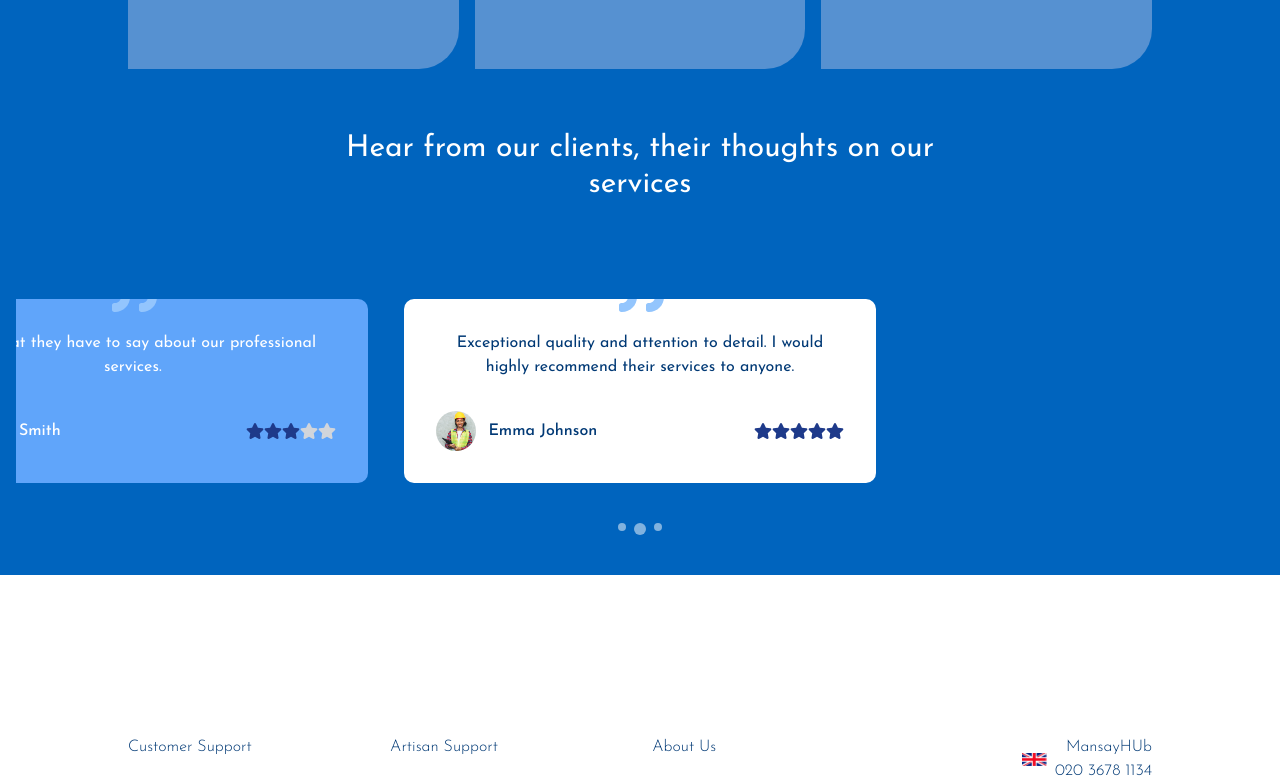
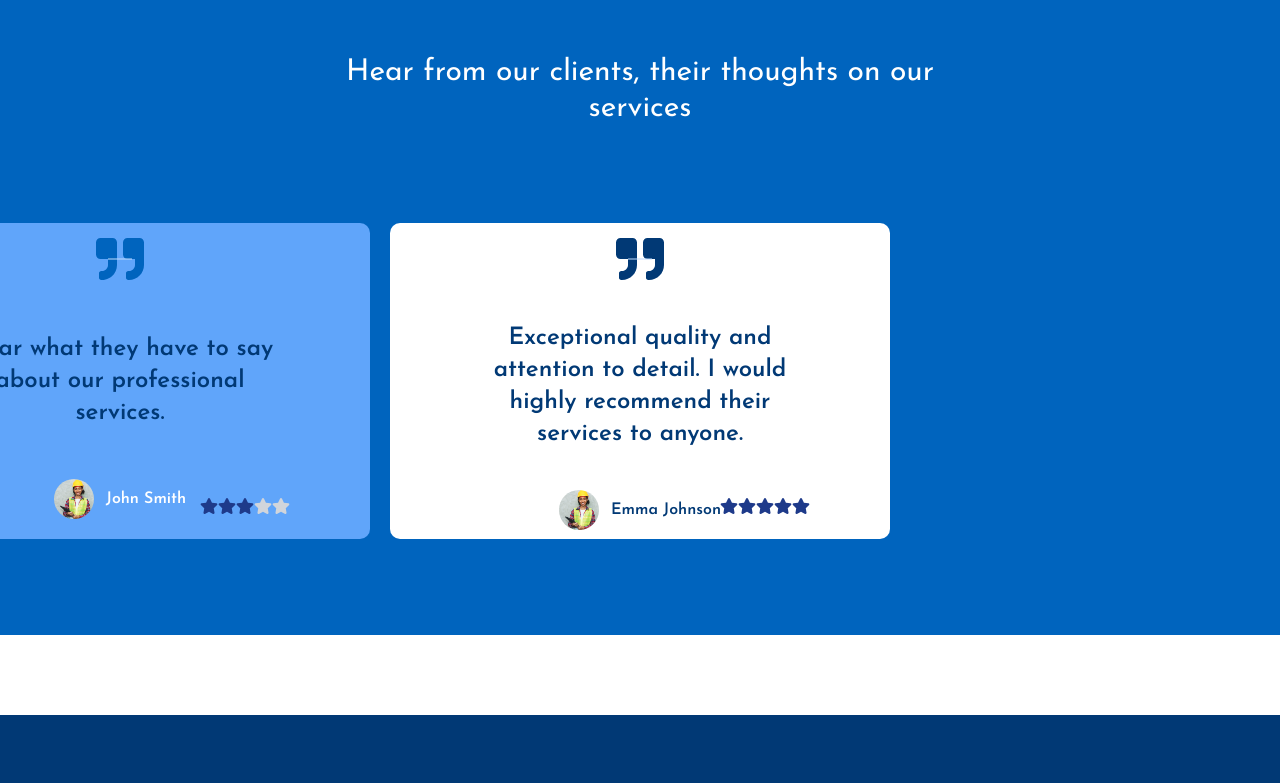
Before and after one commit to stivex001/artsianhub, a Next.js app: page /available-artisan/1 in a window 1280 px wide. Shown: the part 2340-3123 px from the top of the page. Built offline with nearby package versions, Linux system fonts and the light colour scheme.

Commit message:
feat:implemented testimonial page

```diff
--- a/components/navigations/Footer.tsx
+++ b/components/navigations/Footer.tsx
@@ -17,9 +17,10 @@ const Footer = (props: Props) => {
   const isArisanPage = pathname.startsWith("/artisan");
   const isAboutPage = pathname.startsWith("/about");
   const isContactPage = pathname.startsWith("/contact-us");
+  const artisanDetails = pathname.startsWith("/available-artisan");
 
   const hideFooter = isAuthPage || isArisanPage;
-  const changeFooterBg = isAboutPage || isContactPage;
+  const changeFooterBg = isAboutPage || isContactPage || artisanDetails;
 
   return (
     <div
--- a/components/navigations/FooterLinks.tsx
+++ b/components/navigations/FooterLinks.tsx
@@ -19,7 +19,8 @@ export const FooterLinks = ({ links, title }: LinksProps) => {
 
   const isAboutPage = pathname.startsWith("/about");
   const isContactPage = pathname.startsWith("/contact-us");
-  const changeFooterBg = isAboutPage || isContactPage;
+  const artisanDetails = pathname.startsWith("/available-artisan");
+  const changeFooterBg = isAboutPage || isContactPage || artisanDetails;
 
   return (
     <div className="flex flex-col gap-2 lg:gap-6">
--- a/components/pages/artisan/ArtisanProfile.tsx
+++ b/components/pages/artisan/ArtisanProfile.tsx
@@ -113,12 +113,12 @@ export const ArtisanProfile = (props: Props) => {
             </div>
 
             {/* Chat Button */}
-            <div className="flex justify-end mt-10">
+            {/* <div className="flex justify-end mt-10">
               <button className="flex items-center gap-2 bg-primary text-white px-4 py-2 rounded-[10px] hover:bg-primary-dark transition-colors">
                 <FaComments />
                 <span className="text-sm font-semibold">Chat with Artisan</span>
               </button>
-            </div>
+            </div> */}
           </div>
         </div>
       </div>
--- a/components/pages/artisan/Testimonial.tsx
+++ b/components/pages/artisan/Testimonial.tsx
@@ -1,4 +1,4 @@
-"use client"
+"use client";
 
 import React, { useState } from "react";
 import { Benefits } from "./Benefits";
@@ -9,9 +9,9 @@ import { FaQuoteRight, FaStar } from "react-icons/fa";
 import { Swiper, SwiperSlide } from "swiper/react";
 import { Navigation, Pagination } from "swiper/modules";
 // Import Swiper styles
-import "swiper/css";
-import "swiper/css/navigation";
-import "swiper/css/pagination";
+// import "swiper/css";
+// import "swiper/css/navigation";
+// import "swiper/css/pagination";
 
 type Props = {};
 
@@ -56,7 +56,7 @@ export const Testimonial = (props: Props) => {
       <div className="w-full absolute -top-28 left-0 z-40">
         <Benefits />
       </div>
-      <div className="mt-14 px-4">
+      <div className="mt-14 ">
         <h1 className="text-white text-2xl md:text-3xl max-w-2xl mx-auto text-center mb-16 md:mb-24">
           Hear from our clients, their thoughts on our services
         </h1>
@@ -78,7 +78,8 @@ export const Testimonial = (props: Props) => {
             pagination={{
               clickable: true,
               el: ".testimonial-pagination",
-              bulletClass: "inline-block w-2 h-2 rounded-full bg-white/50 mx-1 cursor-pointer transition-all",
+              bulletClass:
+                "inline-block w-2 h-2 rounded-full bg-white mx-1 cursor-pointer transition-all",
               bulletActiveClass: "bg-white w-3 h-3",
             }}
             onSlideChange={(swiper) => setActiveIndex(swiper.realIndex)}
@@ -88,26 +89,31 @@ export const Testimonial = (props: Props) => {
               <SwiperSlide key={testimonial.id}>
                 {({ isActive }) => (
                   <div
-                    className={`relative rounded-[10px] p-8 transition-all duration-300 mx-2 ${
+                    className={`relative h-[316px] flex flex-col justify-between rounded-[10px] px-20 pt-3 pb-6 mb-14 transition-all duration-300 ${
                       isActive ? "bg-white" : "bg-blue-400"
                     }`}
                   >
                     {/* Quote icon */}
-                    <div className="absolute -top-8 left-1/2 transform -translate-x-1/2">
+                    <div className="flex justify-center mb-8">
                       <div className="relative">
-                        <FaQuoteRight className="text-blue-300 text-5xl" />
+                        <FaQuoteRight
+                          className={`${
+                            isActive ? "text-primary" : "text-secondary"
+                          } text-5xl`}
+                        />
                         <div className="absolute top-1/2 left-1/2 transform -translate-x-1/2 -translate-y-1/2 w-6 h-px bg-blue-200"></div>
                       </div>
                     </div>
 
                     {/* Testimonial text */}
-                    <p className={`text-center mb-8 ${isActive ? "text-primary" : "text-white"}`}>
+                    <p
+                      className={`text-center text-2xl max-w-xl mx-auto font-semibold mb-8 text-primary`}
+                    >
                       {testimonial.text}
                     </p>
 
                     {/* Author info */}
-                    <div className="flex justify-between items-center">
-                      <div className="flex items-center gap-3">
+                    <div className="flex items-center justify-center gap-3">
                       <div className="w-10 h-10 rounded-full overflow-hidden relative">
                         <Image
                           src={testimonial.image}
@@ -116,13 +122,16 @@ export const Testimonial = (props: Props) => {
                           objectFit="cover"
                         />
                       </div>
-                        <span className={`font-medium ${isActive ? "text-primary" : "text-white"}`}>
+                      <span
+                        className={`font-semibold  text-base ${
+                          isActive ? "text-primary" : "text-white"
+                        }`}
+                      >
                         {testimonial.name}
                       </span>
                     </div>
-
                     {/* Star rating */}
-                      <div className="flex">
+                    <div className="flex justify-end -mt-10">
                       {[...Array(5)].map((_, i) => (
                         <FaStar
                           key={i}
@@ -135,14 +144,13 @@ export const Testimonial = (props: Props) => {
                       ))}
                     </div>
                   </div>
-                  </div>
                 )}
               </SwiperSlide>
             ))}
           </Swiper>
 
           {/* Custom pagination */}
-          <div className="testimonial-pagination flex justify-center mt-10"></div>
+          {/* <div className="testimonial-pagination flex justify-center mt-10"></div> */}
         </div>
       </div>
     </section>
```
Lines whose indentation alone changed are shown as unchanged.
